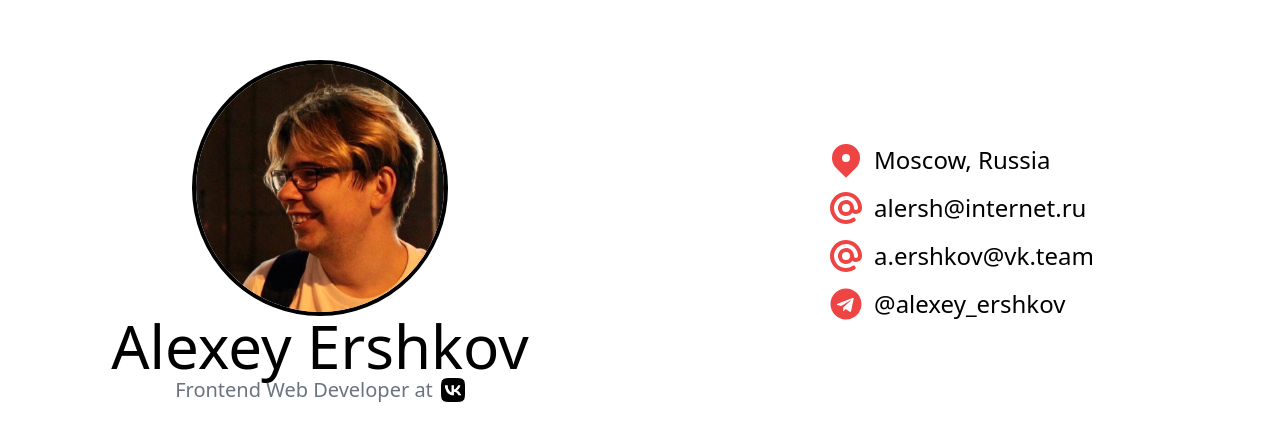
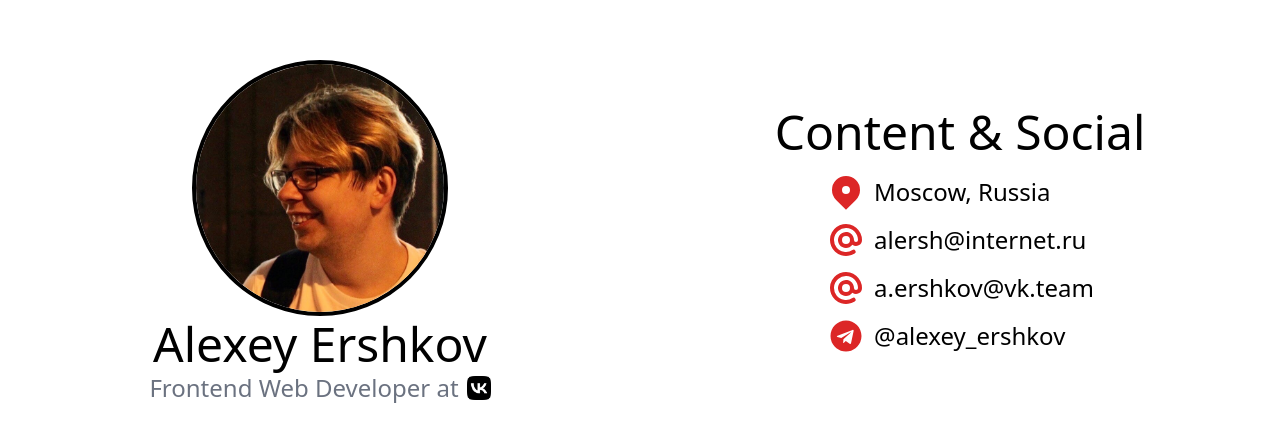
Before and after one commit to alexey-ershkov/alersh, a React app: page / in a window 1280 px wide. Shown: the part 168-610 px from the top of the page. Built offline with nearby package versions, Linux system fonts and the light colour scheme.

Commit message:
done contacts

```diff
--- a/src/pages/home/components/Contacts/index.tsx
+++ b/src/pages/home/components/Contacts/index.tsx
@@ -4,14 +4,21 @@ import { AtSymbolIcon, LocationMarkerIcon } from '@heroicons/react/solid';
 import React from 'react';
 
 import TextWithIcon from '../../../../ui/components/TextWithIcon';
+import Title from '../../../../ui/components/Title';
 
 const Contacts = (): React.ReactElement => {
   return (
-    <div className="flex flex-col items-start justify-center">
-      <TextWithIcon icon={<LocationMarkerIcon />} text="Moscow, Russia" />
-      <TextWithIcon icon={<AtSymbolIcon />} text="alersh@internet.ru" />
-      <TextWithIcon icon={<AtSymbolIcon />} text="a.ershkov@vk.team" />
-      <TextWithIcon icon={<FontAwesomeIcon size="2x" icon={faTelegram} />} text="@alexey_ershkov" />
+    <div className="flex flex-col items-center justify-center">
+      <Title>Content & Social</Title>
+      <div className="flex flex-col items-start justify-center mt-2">
+        <TextWithIcon icon={<LocationMarkerIcon />} text="Moscow, Russia" />
+        <TextWithIcon icon={<AtSymbolIcon />} text="alersh@internet.ru" />
+        <TextWithIcon icon={<AtSymbolIcon />} text="a.ershkov@vk.team" />
+        <TextWithIcon
+          icon={<FontAwesomeIcon size="2x" icon={faTelegram} />}
+          text="@alexey_ershkov"
+        />
+      </div>
     </div>
   );
 };
--- a/src/pages/home/components/MainInfo/index.tsx
+++ b/src/pages/home/components/MainInfo/index.tsx
@@ -1,13 +1,15 @@
 import portrait from 'assets/portrait.jpeg';
 import vk_logo from 'assets/VK_logo.png';
 import React from 'react';
+
+import Title from '../../../../ui/components/Title';
 
 const MainInfo = () => {
   return (
     <div className="flex items-center justify-center flex-col">
       <img src={portrait} className="rounded-full border-black border-4 w-64 h-64" alt="portrait" />
-      <div className="text-black font-sans text-6xl">Alexey Ershkov</div>
-      <div className="text-gray-500 font-sans text-xl flex items-center">
+      <Title>Alexey Ershkov</Title>
+      <div className="text-gray-500 font-sans text-2xl flex items-center">
         Frontend Web Developer at
         <a
           href="https://vk.company/ru/"
--- a/src/ui/components/TextWithIcon/index.tsx
+++ b/src/ui/components/TextWithIcon/index.tsx
@@ -8,7 +8,7 @@ interface Props {
 const TextWithIcon: React.FC<Props> = ({ icon, text }) => {
   return (
     <div className="flex items-center justify-center my-1">
-      <div className="text-red-500 w-10 h-10 mr-2 flex items-center justify-center">{icon}</div>
+      <div className="text-red-600 w-10 h-10 mr-2 flex items-center justify-center">{icon}</div>
       <div className="text-2xl text-black font-medium">{text}</div>
     </div>
   );
--- /dev/null
+++ b/src/ui/components/Title/index.tsx
@@ -0,0 +1,11 @@
+import React from 'react';
+
+interface Props {
+  className?: string;
+}
+
+const Title: React.FC<Props> = ({ children, className = '' }) => {
+  return <div className={`font-sans text-5xl my-1 ${className}`}>{children}</div>;
+};
+
+export default Title;
--- a/tsconfig.json
+++ b/tsconfig.json
@@ -10,7 +10,7 @@
     "noImplicitAny": true,
     "baseUrl": ".",
     "paths": {
-      "assets/*" :["./src/assets"]
+      "assets/*" :["./src/assets"],
     }
   },
   "exclude": [
```
Also changed, not shown: .eslintrc.js.
